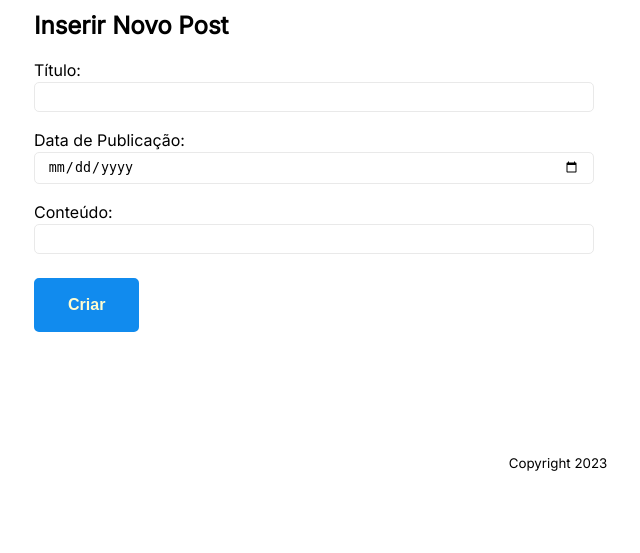
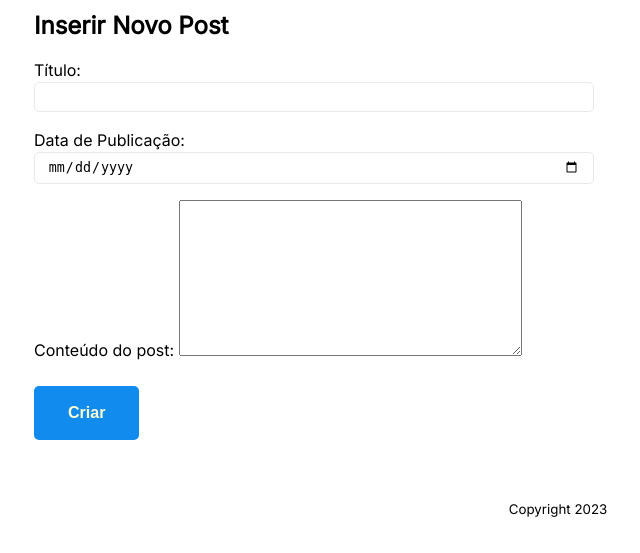
Before and after one commit to artur-papas/PMR3304-Sisinfo-Entrega2, a Django app: page /posts/create/ in a window 1280 px wide. Shown: the part 301-854 px from the top of the page, without its empty margins (82-722 px from the left). Before the commit the page ends 772 px from the top, so only its background shows below. Run offline with Django 4.2, Linux system fonts and the light colour scheme.

Commit message:
View com Django forms

```diff
--- /dev/null
+++ b/posts/forms.py
@@ -0,0 +1,19 @@
+from django import forms
+from .models import Post
+
+
+class PostForm(forms.ModelForm):
+    class Meta:
+        model = Post
+        fields = [
+            'title',
+            'publish_date',
+            'content',
+        ]
+        labels = {
+            'title': 'Título',
+            'publish_date': 'Data de Publicação',
+            'content': 'Conteúdo do post',
+        }
+
+        widgets = {'publish_date': forms.DateInput(attrs={'type': 'date'})}
--- a/posts/templates/posts/create.html
+++ b/posts/templates/posts/create.html
@@ -1,19 +1,9 @@
-{% extends 'base.html' %} {% block content %}
+{% extends 'base.html' %}
+{% block content %}
 <h2>Inserir Novo Post</h2>
 <form method="POST" action="{% url 'posts:create' %}">
   {% csrf_token %}
-  <p>
-    <label for="id_title">Título:</label>
-    <input type="text" name="title" id="id_title" />
-  </p>
-  <p>
-    <label for="id_publish_date">Data de Publicação:</label>
-    <input type="date" name="publish_date" id="id_publish_date" />
-  </p>
-  <p>
-    <label for="id_content">Conteúdo:</label>
-    <input type="text" name="content" id="id_content" />
-  </p>
+  {{ form.as_p }}
   <button type="submit">Criar</button>
 </form>
 
--- a/posts/views.py
+++ b/posts/views.py
@@ -2,6 +2,7 @@ from django.shortcuts import render, get_object_or_404
 from django.http import HttpResponse, HttpResponseRedirect
 from django.urls import reverse
 from .models import Post
+from .forms import PostForm
 
 def list_posts(request):
     post_list = Post.objects.all()
@@ -15,30 +16,40 @@ def detail_post(request, post_id):
 
 def create_post(request):
     if request.method == 'POST':
-        post_title = request.POST['title']
-        post_publish_date = request.POST['publish_date']
-        post_content = request.POST['content']
-        post = Post(title=post_title,
-                      publish_date=post_publish_date,
-                      content=post_content)
-        post.save()
-        return HttpResponseRedirect(
-            reverse('posts:detail', args=(post.id, )))
+        form = PostForm(request.POST)
+        if form.is_valid():
+            post_title = form.cleaned_data['title']
+            post_publish_date = form.cleaned_data['publish_date']
+            post_content = form.cleaned_data['content']
+            post = Post(title=post_title,
+                        publish_date=post_publish_date,
+                        content=post_content)
+            post.save()
+            return HttpResponseRedirect(
+                reverse('posts:detail', args=(post.id, )))
     else:
-        return render(request, 'posts/create.html', {})
+        form=PostForm
+    context={'form': form}
+    return render(request, 'posts/create.html', context)
 
 def update_post(request, post_id):
     post = get_object_or_404(Post, pk=post_id)
 
     if request.method == "POST":
-        post.title = request.POST['title']
-        post.publish_date = request.POST['publish_date']
-        post.content = request.POST['content']
-        post.save()
-        return HttpResponseRedirect(
-            reverse('posts:detail', args=(post.id, )))
-
-    context = {'post': post}
+        form = PostForm(request.POST)
+        if form.is_valid():
+            post.title = form.cleaned_data['title']
+            post.publish_date = form.cleaned_data['publish_date']
+            post.content = form.cleaned_data['content']
+            post.save()
+            return HttpResponseRedirect(reverse('posts:detail', args=(post.id, )))
+    else:
+        form = PostForm(
+            initial={'title': post.title,
+                'publish_date': post.publish_date,
+                'content': post.content
+            })
+    context = {'post': post, 'form': form}
     return render(request, 'posts/update.html', context)
 
 def delete_post(request, post_id):
```
Also changed, not shown: posts/templates/posts/update.html (+2 -23 lines).
